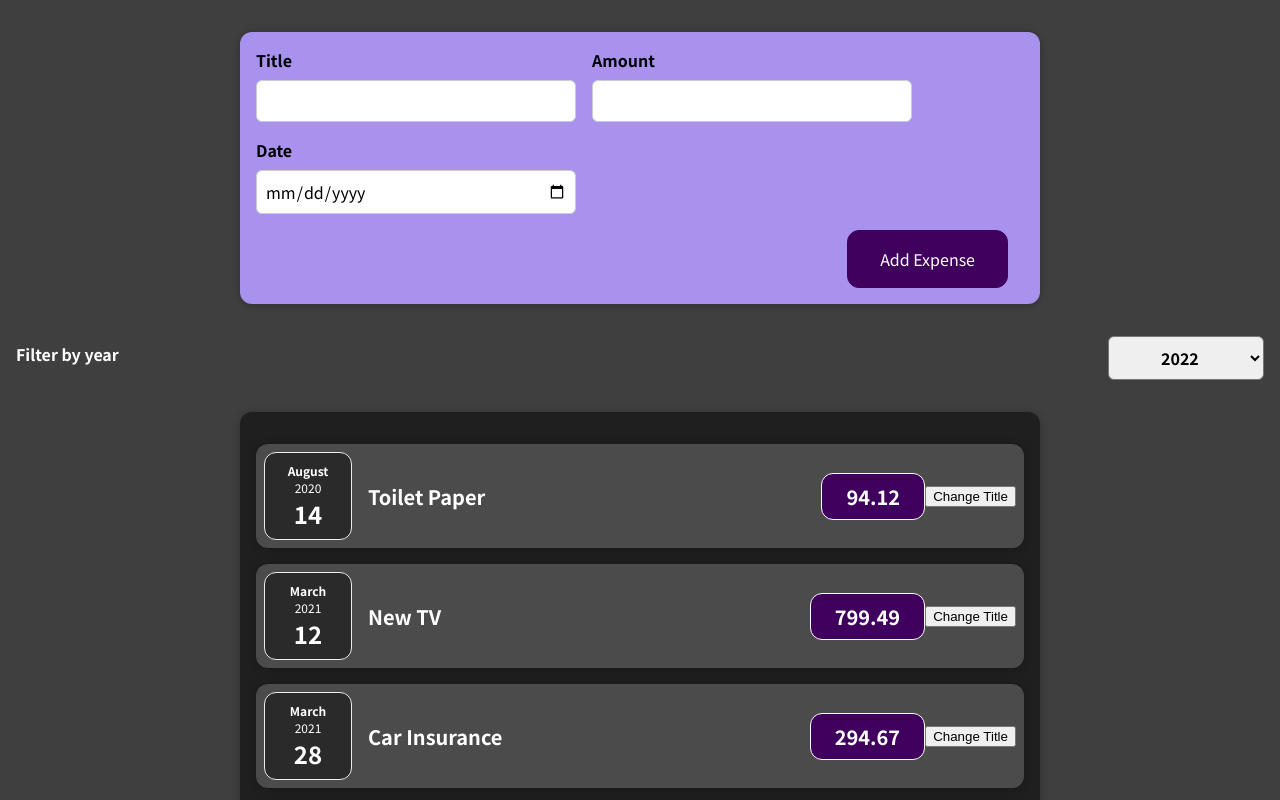
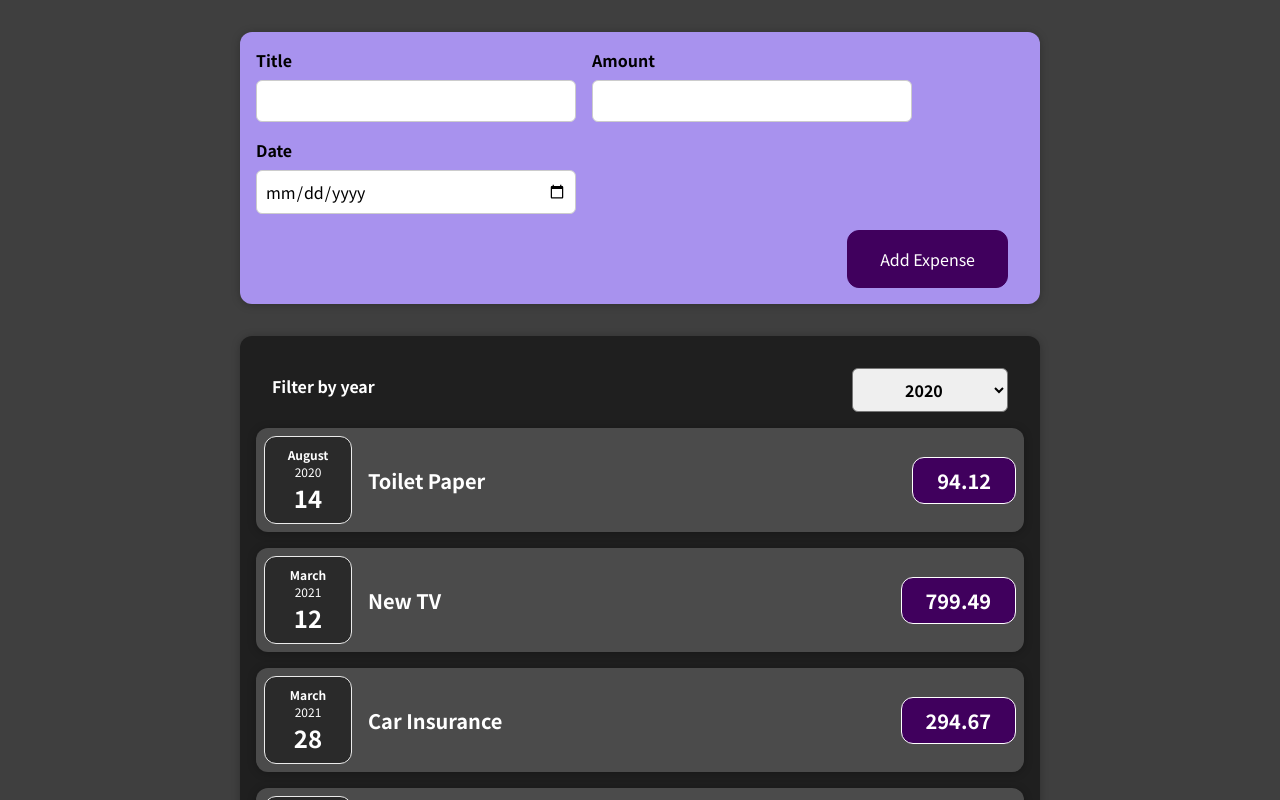
Before and after one commit to marcmedhat6211/expenses-tracker, a React (Create React App) app: page / in a window 1280 px wide. Shown: the top 800 px of the page. Built offline with nearby package versions, Linux system fonts and the light colour scheme.

Commit message:
refactoring filters component

```diff
--- a/src/components/Expenses/ExpenseItem.js
+++ b/src/components/Expenses/ExpenseItem.js
@@ -1,5 +1,5 @@
 //that is how you import a css file in your component
-import React, { useState } from "react";
+import React from "react";
 import Card from "../UI/Card";
 import ExpenseDate from "./ExpenseDate";
 import "./ExpenseItem.css";
@@ -30,14 +30,14 @@ const ExpenseItem = (props) => {
    */
 
   // destructive array
-  const [title, setTitle] = useState(props.title);
+  // const [title, setTitle] = useState(props.title);
 
   // it is recommended to use that naming convention => (if it is an event the function name ends with Handler keyword)
-  const clickHandler = () => {
-    // title = props.title;
-    // title = "updated!"; //that won't change because we didn't use the state concept
-    setTitle("updatedddd!");
-  };
+  // const clickHandler = () => {
+  //   // title = props.title;
+  //   // title = "updated!"; //that won't change because we didn't use the state concept
+  //   setTitle("updatedddd!");
+  // };
 
   return (
     <Card className="expense-item">
@@ -45,13 +45,13 @@ const ExpenseItem = (props) => {
       {/*as long as the component does not have contents between tags it can be written like this*/}
       <ExpenseDate date={props.date} />
       <div className="expense-item__description">
-        <h2>{title}</h2>
+        <h2>{props.title}</h2>
         <div className="expense-item__price">{props.amount}</div>
       </div>
       {/* to add an event listener in react we have to use the word on first */}
       {/* when you call a function in an event listener you just 'point' at the function by writting its name WITHOUT parenthesis */}
       {/* that happens because if we wrote parenthesis the function will be excecuted when the JSX code is being parsed and that is too late */}
-      <button onClick={clickHandler}>Change Title</button>
+      {/* <button onClick={clickHandler}>Change Title</button> */}
     </Card>
   );
 };
--- a/src/components/Expenses/Expenses.js
+++ b/src/components/Expenses/Expenses.js
@@ -1,19 +1,19 @@
 import React, { useState } from "react";
 import Card from "../UI/Card";
 import ExpenseItem from "./ExpenseItem";
-import ExpensesFilter from "../ExpensesFilter/ExpensesFilter";
+import ExpensesFilter from "./ExpensesFilter";
 import "./Expenses.css";
 
 const Expenses = (props) => {
-  const [enteredYear, setEnteredYear] = useState("");
-  const onFilterHandler = (year) => {
-    setEnteredYear(enteredYear);
+  const [filteredYear, setEnteredYear] = useState("2020");
+  const onFilterHandler = (selectedYear) => {
+    setEnteredYear(selectedYear);
   };
 
   return (
     <div>
-      <ExpensesFilter onFilter={onFilterHandler} />
       <Card className="expenses">
+        <ExpensesFilter selected={filteredYear} onFilter={onFilterHandler} />
         <ExpenseItem
           title={props.items[0].title}
           amount={props.items[0].amount}
--- a/src/components/ExpensesFilter/ExpensesFilter.js
+++ b/src/components/Expenses/ExpensesFilter.js
@@ -10,7 +10,7 @@ const ExpensesFilter = (props) => {
     <div className="expenses-filter">
       <div className="expenses-filter__control">
         <label>Filter by year</label>
-        <select onChange={selectChangeHandler}>
+        <select value={props.selected} onChange={selectChangeHandler}>
           <option value="2022">2022</option>
           <option value="2021">2021</option>
           <option value="2020">2020</option>
```
Also changed, not shown: src/components/Expenses/ExpensesFilter.css (renamed from src/components/ExpensesFilter/ExpensesFilter.css), 1 other file (tests, documents, lock files or other folders).
